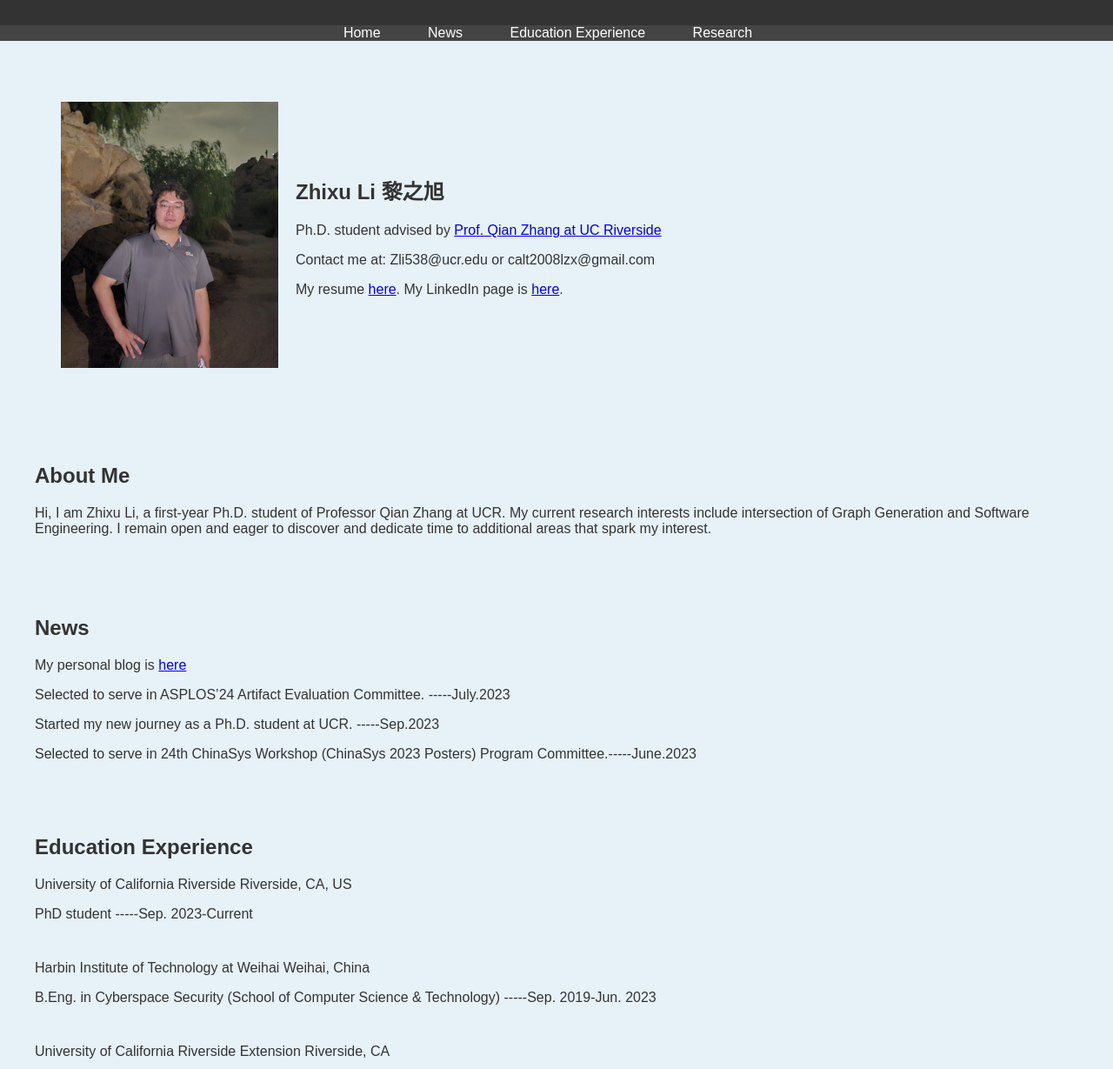
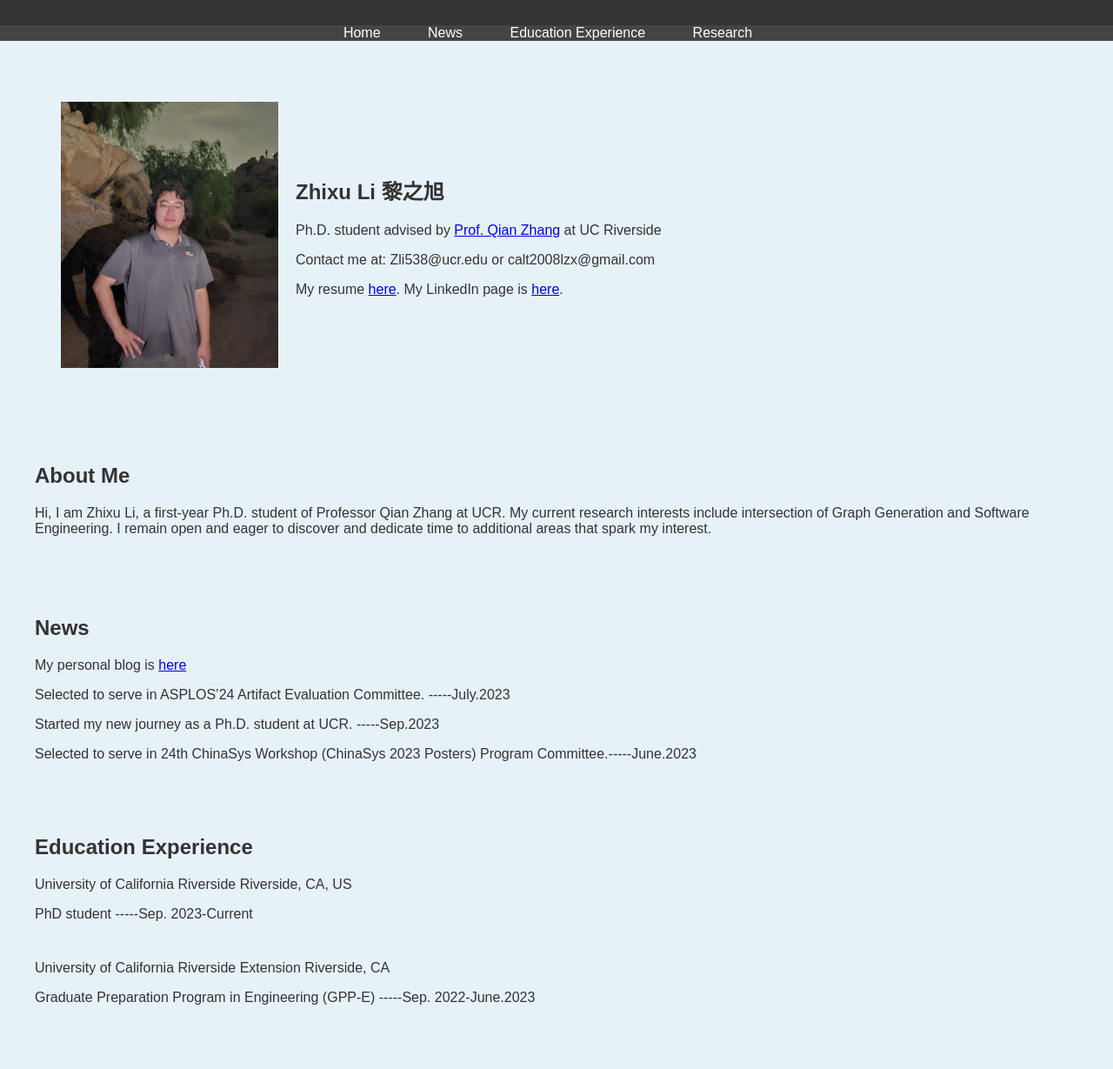
Before and after one commit to ZhixuLi-the-Runner/public_html, a plain HTML site: page index.html in a window 1280 px wide. Shown: the part 71-1300 px from the top of the page at 87% size. Drawn offline with Linux system fonts and the light colour scheme.

Commit message:
update11-10

```diff
--- a/index.html
+++ b/index.html
@@ -96,7 +96,7 @@
             <img src="zhixu_li.jpg" alt="Zhixu Li">
             <div class="profile-info">
                 <h2>Zhixu Li 黎之旭</h2>
-                <p>Ph.D. student advised by <a href="https://www.cs.ucr.edu/~qzhang/">Prof. Qian Zhang at UC Riverside</a></p>
+                <p>Ph.D. student advised by <a href="https://www.cs.ucr.edu/~qzhang/">Prof. Qian Zhang</a> at UC Riverside</p>
                 <p>Contact me at: Zli538@ucr.edu or calt2008lzx@gmail.com</p>
 				<p>My resume <a href="https://drive.google.com/file/d/1LsdwtNrZ65GGkhgA8HFTDYZ3RRwL16uQ/view?usp=sharing">here</a>. My LinkedIn page is <a href="https://www.linkedin.com/in/zhixu-li-98a3a2253/">here</a>.
             </div>
@@ -127,10 +127,6 @@
 		<p>PhD student -----Sep. 2023-Current</p>
 		<br> <!-- 增加空行 -->
 
-		<p>Harbin Institute of Technology at Weihai Weihai, China</p>
-		<p>B.Eng. in Cyberspace Security (School of Computer Science & Technology) -----Sep. 2019-Jun. 2023</p>
-		<br> <!-- 增加空行 -->
-
 		<p>University of California Riverside Extension Riverside, CA</p>
 		<p>Graduate Preparation Program in Engineering (GPP-E) -----Sep. 2022-June.2023</p>
 
```
